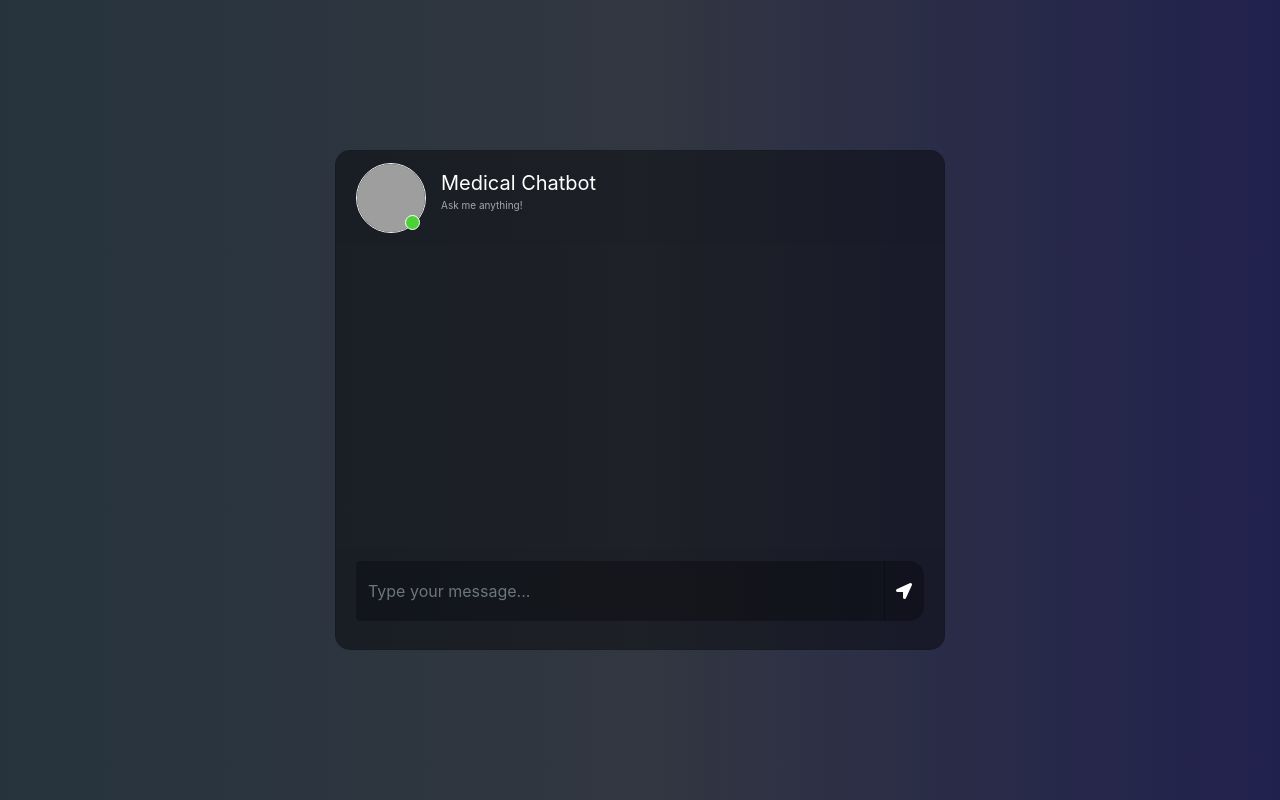
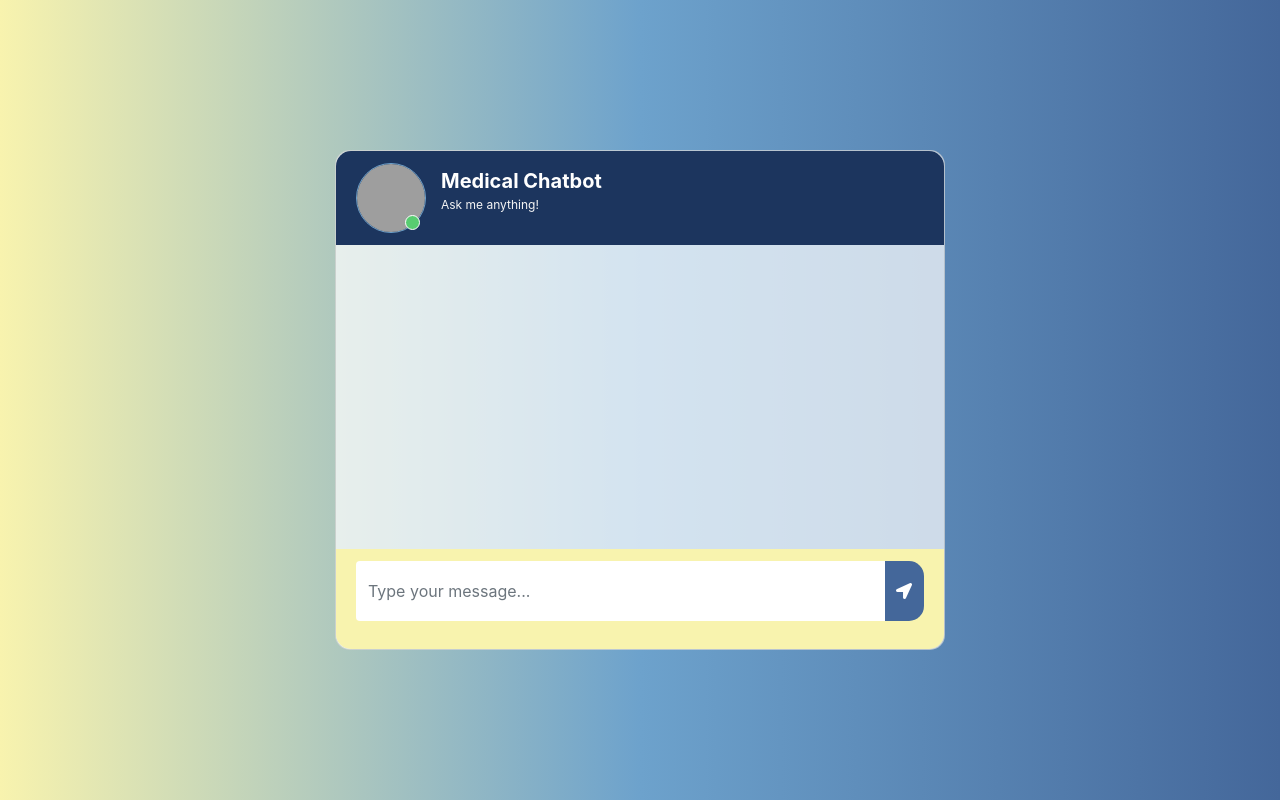
Before and after one commit to Shreeti-Bajracharya/NewMedBot, a Flask app: page / in a window 1280 px wide. Run offline with Flask 3, Linux system fonts and the light colour scheme; some libraries are stand-ins or nearby versions; grey boxes are pictures that could not be loaded.

Commit message:
Your commit message here

```diff
--- a/static/style.css
+++ b/static/style.css
@@ -1,186 +1,222 @@
-body,html{
+body, html {
   height: 100%;
   margin: 0;
-	background: rgb(44, 47, 59);
-   background: -webkit-linear-gradient(to right, rgb(40, 59, 34), rgb(54, 60, 70), rgb(32, 32, 43));
-	background: linear-gradient(to right, rgb(38, 51, 61), rgb(50, 55, 65), rgb(33, 33, 78));
+  background: linear-gradient(to right, #F8F3AE, #6DA2CC, #44679A);
 }
 
-.chat{
+.chat {
   margin-top: auto;
   margin-bottom: auto;
 }
-.card{
+
+.card {
   height: 500px;
   border-radius: 15px !important;
-	background-color: rgba(0,0,0,0.4) !important;
+  background-color: rgba(255, 255, 255, 0.7) !important;
 }
-.contacts_body{
-	padding:  0.75rem 0 !important;
+
+.contacts_body {
+  padding: 0.75rem 0 !important;
   overflow-y: auto;
   white-space: nowrap;
 }
-.msg_card_body{
+
+.msg_card_body {
   overflow-y: auto;
 }
-.card-header{
+
+.card-header {
   border-radius: 15px 15px 0 0 !important;
   border-bottom: 0 !important;
+  background-color: #1C355E;
+  color: #F8F3AE;
 }
-.card-footer{
+
+.card-footer {
   border-radius: 0 0 15px 15px !important;
   border-top: 0 !important;
+  background-color: #F8F3AE;
 }
-.container{
+
+.container {
   align-content: center;
 }
-.search{
+
+.search {
   border-radius: 15px 0 0 15px !important;
-	background-color: rgba(0,0,0,0.3) !important;
-	border:0 !important;
-	color:white !important;
+  background-color: #6DA2CC !important;
+  border: 0 !important;
+  color: #1C355E !important;
 }
-.search:focus{
-	 box-shadow:none !important;
-   outline:0px !important;
+
+.search:focus {
+  box-shadow: none !important;
+  outline: 0px !important;
 }
-.type_msg{
-	background-color: rgba(0,0,0,0.3) !important;
-	border:0 !important;
-	color:white !important;
+
+.type_msg {
+  background-color: #FFFFFF !important;
+  border: 0 !important;
+  color: #1C355E !important;
   height: 60px !important;
   overflow-y: auto;
 }
-	.type_msg:focus{
-	 box-shadow:none !important;
-   outline:0px !important;
+
+.type_msg:focus {
+  box-shadow: none !important;
+  outline: 0px !important;
 }
-.attach_btn{
+
+.attach_btn {
   border-radius: 15px 0 0 15px !important;
-	background-color: rgba(0,0,0,0.3) !important;
-	border:0 !important;
+  background-color: #6DA2CC !important;
+  border: 0 !important;
   color: white !important;
   cursor: pointer;
 }
-.send_btn{
+
+.send_btn {
   border-radius: 0 15px 15px 0 !important;
-	background-color: rgba(0,0,0,0.3) !important;
-	border:0 !important;
+  background-color: #44679A !important;
+  border: 0 !important;
   color: white !important;
   cursor: pointer;
 }
-.search_btn{
+
+.search_btn {
   border-radius: 0 15px 15px 0 !important;
-	background-color: rgba(0,0,0,0.3) !important;
-	border:0 !important;
+  background-color: #44679A !important;
+  border: 0 !important;
   color: white !important;
   cursor: pointer;
 }
-.contacts{
+
+.contacts {
   list-style: none;
   padding: 0;
 }
-.contacts li{
+
+.contacts li {
   width: 100% !important;
   padding: 5px 10px;
   margin-bottom: 15px !important;
 }
-.active{
-	background-color: rgba(0,0,0,0.3);
+
+.active {
+  background-color: #F8F3AE;
 }
-.user_img{
+
+.user_img {
   height: 70px;
   width: 70px;
-	border:1.5px solid #f5f6fa;
+  border: 1.5px solid #6DA2CC;
+}
 
-}
-.user_img_msg{
+.user_img_msg {
   height: 40px;
   width: 40px;
-	border:1.5px solid #f5f6fa;
+  border: 1.5px solid #6DA2CC;
+}
 
-}
-.img_cont{
+.img_cont {
   position: relative;
   height: 70px;
   width: 70px;
 }
-.img_cont_msg{
+
+.img_cont_msg {
   height: 40px;
   width: 40px;
 }
-.online_icon{
+
+.online_icon {
   position: absolute;
   height: 15px;
-	width:15px;
-	background-color: #4cd137;
+  width: 15px;
+  background-color: #58cc71;
   border-radius: 50%;
   bottom: 0.2em;
   right: 0.4em;
-	border:1.5px solid white;
+  border: 1.5px solid white;
 }
-.offline{
+
+.offline {
   background-color: #c23616 !important;
 }
-.user_info{
+
+.user_info {
   margin-top: auto;
   margin-bottom: auto;
   margin-left: 15px;
 }
-.user_info span{
+
+.user_info span {
   font-size: 20px;
-	color: white;
+  color: white; /* High contrast navy */
+  font-weight: bold;
 }
-.user_info p{
-	font-size: 10px;
-	color: rgba(255,255,255,0.6);
+
+.user_info p {
+  font-size: 12px;
+  color: whitesmoke; /* Secondary blue */
 }
-.video_cam{
+
+
+.video_cam {
   margin-left: 50px;
   margin-top: 5px;
 }
-.video_cam span{
-	color: white;
+
+.video_cam span {
+  color: #1C355E;
   font-size: 20px;
   cursor: pointer;
   margin-right: 20px;
 }
-.msg_cotainer{
+
+.msg_cotainer {
   margin-top: auto;
   margin-bottom: auto;
   margin-left: 10px;
   border-radius: 25px;
-	background-color: rgb(82, 172, 255);
+  background-color: #6DA2CC;
+  color: white;
   padding: 10px;
   position: relative;
 }
-.msg_cotainer_send{
+
+.msg_cotainer_send {
   margin-top: auto;
   margin-bottom: auto;
   margin-right: 10px;
   border-radius: 25px;
   background-color: #58cc71;
+  color: white;
   padding: 10px;
   position: relative;
 }
-.msg_time{
+
+.msg_time {
   position: absolute;
   left: 0;
   bottom: -15px;
-	color: rgba(255,255,255,0.5);
+  color: rgba(28, 53, 94, 0.5);
   font-size: 10px;
 }
-.msg_time_send{
+
+.msg_time_send {
   position: absolute;
-	right:0;
+  right: 0;
   bottom: -15px;
-	color: rgba(255,255,255,0.5);
+  color: rgba(28, 53, 94, 0.5);
   font-size: 10px;
 }
-.msg_head{
+
+.msg_head {
   position: relative;
 }
-#action_menu_btn{
+
+#action_menu_btn {
   position: absolute;
   right: 10px;
   top: 10px;
@@ -188,36 +224,42 @@ border-radius: 0 0 15px 15px !important;
   cursor: pointer;
   font-size: 20px;
 }
-.action_menu{
+
+.action_menu {
   z-index: 1;
   position: absolute;
   padding: 15px 0;
-	background-color: rgba(0,0,0,0.5);
+  background-color: rgba(28, 53, 94, 0.9);
   color: white;
   border-radius: 15px;
   top: 30px;
   right: 15px;
   display: none;
 }
-.action_menu ul{
+
+.action_menu ul {
   list-style: none;
   padding: 0;
   margin: 0;
 }
-.action_menu ul li{
+
+.action_menu ul li {
   width: 100%;
   padding: 10px 15px;
   margin-bottom: 5px;
 }
-.action_menu ul li i{
+
+.action_menu ul li i {
   padding-right: 10px;
 }
-.action_menu ul li:hover{
+
+.action_menu ul li:hover {
   cursor: pointer;
-	background-color: rgba(0,0,0,0.2);
+  background-color: rgba(255, 255, 255, 0.2);
 }
-@media(max-width: 576px){
-	.contacts_card{
+
+@media (max-width: 576px) {
+  .contacts_card {
     margin-bottom: 15px !important;
   }
 }
```
Lines whose indentation alone changed are shown as unchanged.
